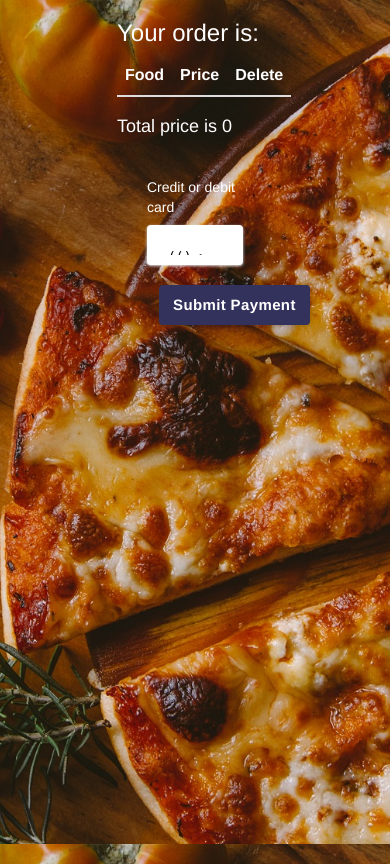
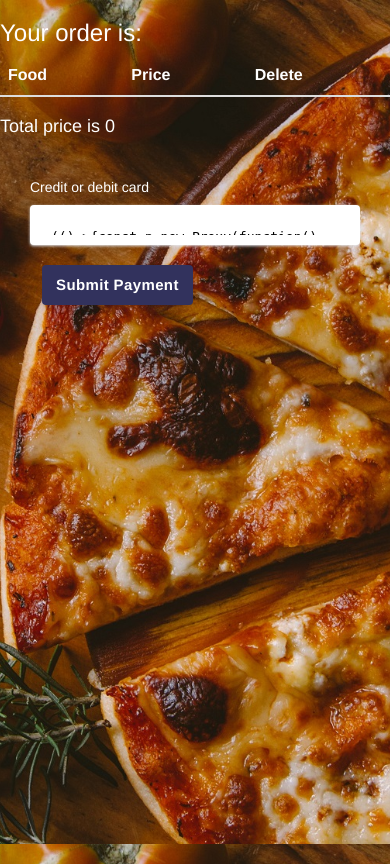
Before and after one commit to MotazBellah/pizza, a Django app: page /carts in a window 390 px wide. Run offline with Django 3.2, Linux system fonts and the light colour scheme; a user stored in the database is signed in; data comes from the database, SQL or seed files in the repository; lists and menus that the app fills with data are empty; parts of the project's set-up code (start-up, migrations or seed data) failed here and were passed over; some libraries are stand-ins or nearby versions.

Commit message:
Make the width of wrapper is 100 % in small screen

```diff
--- a/restaurant/pizza/templates/pizza/payment.html
+++ b/restaurant/pizza/templates/pizza/payment.html
@@ -80,7 +80,7 @@ label {
 }
 
 .wrapper {
-  width: 40%;
+  width: 50%;
   margin: 0 auto;
   height: 100%;
 }
@@ -141,6 +141,12 @@ label {
 
 table a {
     color: white;
+}
+
+@media only screen and (max-width: 600px) {
+    .wrapper {
+      width: 100%;
+    }
 }
 
 </style>
```
